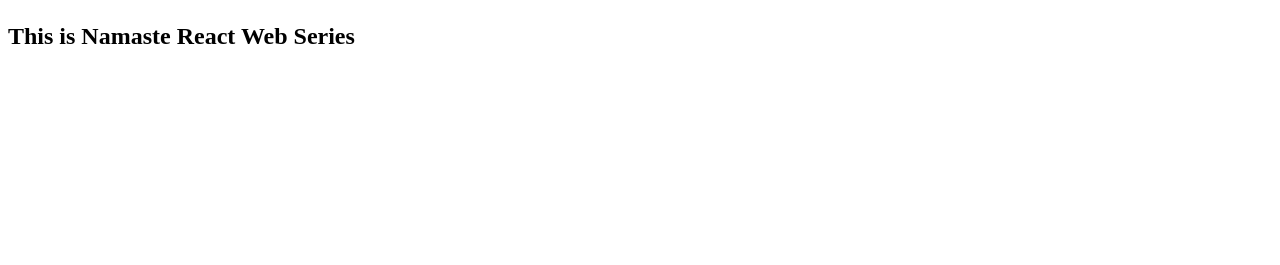
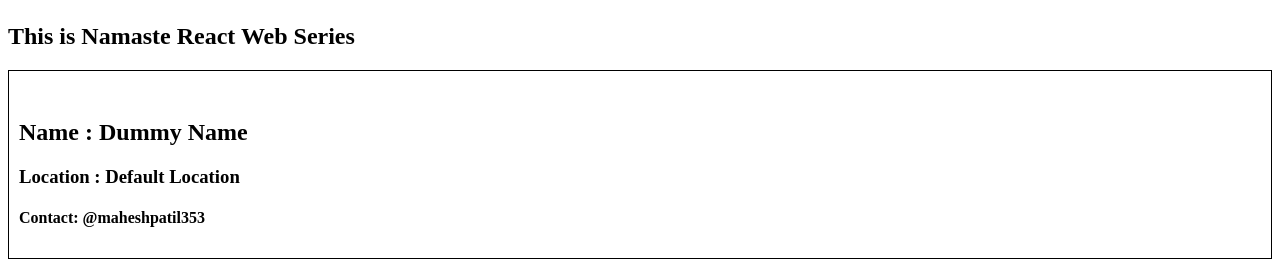
Before and after one commit to mahesh353/namaste-react, a React (Vite) app: page /about in a window 1280 px wide. Shown: the part 221-486 px from the top of the page. Built offline with nearby package versions, Linux system fonts and the light colour scheme; no server answers.

Commit message:
Initial commit of episode 08

```diff
--- a/index.css
+++ b/index.css
@@ -67,3 +67,8 @@
 .filter {
   display: flex;
 }
+
+.user-card{
+  padding:10px;
+  border: 1px solid black;
+}
--- a/src/components/About.js
+++ b/src/components/About.js
@@ -1,8 +1,13 @@
+import UserClass from "./UserClass";
+import User from "./User";
+
 const About = ()=>{
     return (
         <div>
             <h1>About Us</h1>
             <h2>This is Namaste React Web Series</h2>
+            {/* <User name={"Mahesh Patil (Function)"}/> */}
+            <UserClass name={"Mahesh Patil (Class)"} location={"Pune (Class)"}/>
         </div>
     )
 }
--- /dev/null
+++ b/src/components/User.js
@@ -0,0 +1,19 @@
+import { useState } from "react";
+
+const User = (props) =>{
+
+    const [count1] = useState(1);
+    const [count2] = useState(2);
+
+    return (
+        <div className="user-card">
+            <h1>Count 1 : {count1}</h1>
+            <h1>Count 2 : {count2}</h1>
+            <h2>Name : {props.name}</h2>
+            <h3>Location : Pune</h3>
+            <h4>Contact: @maheshpatil353</h4>
+        </div>
+    )
+}
+
+export default User;
--- /dev/null
+++ b/src/components/UserClass.js
@@ -0,0 +1,46 @@
+import React from "react";
+
+class UserClass extends React.Component {
+  constructor(props) {
+    super(props);
+
+    this.state = {
+      userInfo:{
+        name : "Dummy Name",
+        location : "Default Location"
+      }
+    };
+  }
+
+  async componentDidMount() {
+    const data = await fetch("https://api.github.com/users/mahesh353");
+    const json = await data.json();
+    this.setState({userInfo:json});
+    console.log(json);
+  }
+
+  componentDidUpdate(){
+    console.log("Component did update");
+  }
+
+  componentWillUnmount(){
+    console.log("component will unmount");
+  }
+
+
+
+  render() {
+    const { name, location,avatar_url } = this.state.userInfo;
+
+    return (
+      <div className="user-card">
+        <img src={avatar_url}/>
+        <h2>Name : {name}</h2>
+        <h3>Location : {location}</h3>
+        <h4>Contact: @maheshpatil353</h4>
+      </div>
+    );
+  }
+}
+
+export default UserClass;
```
Also changed, not shown: Notes/episode03.txt, Notes/episode08.txt (added).
